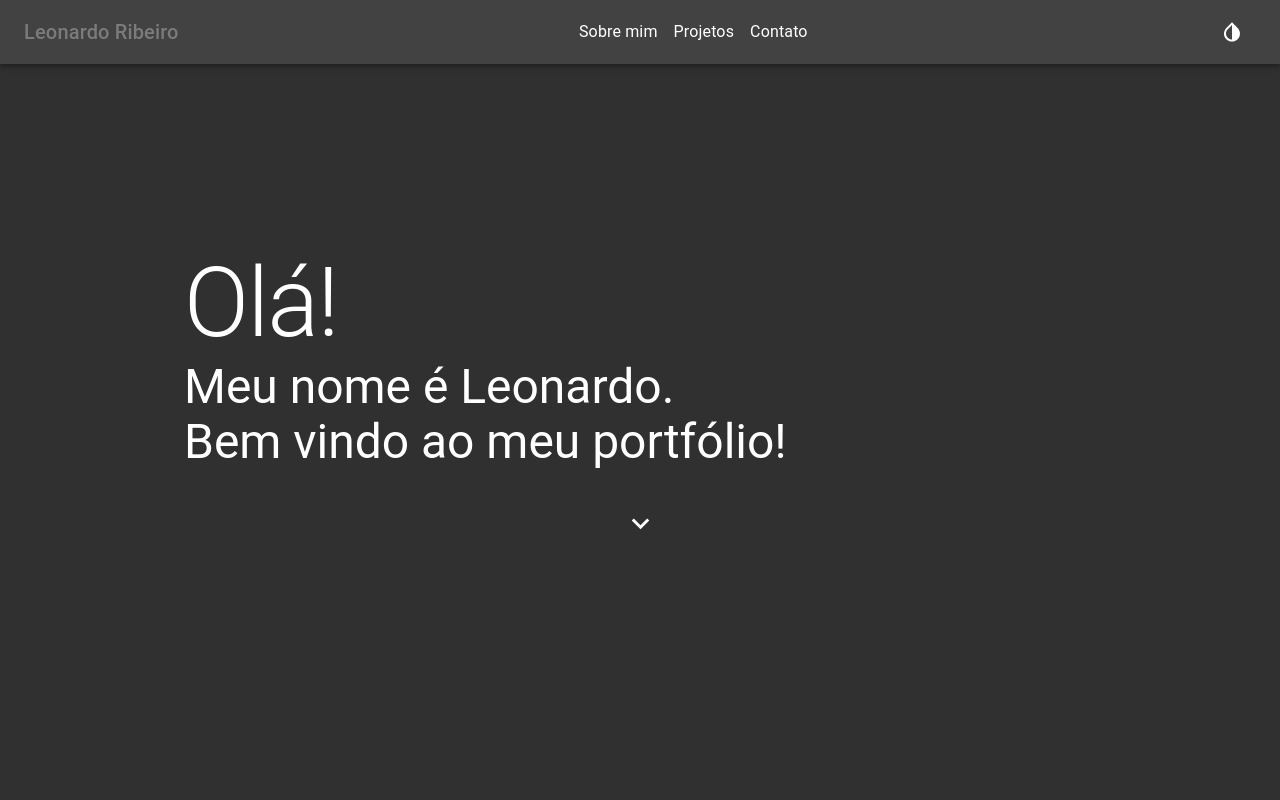
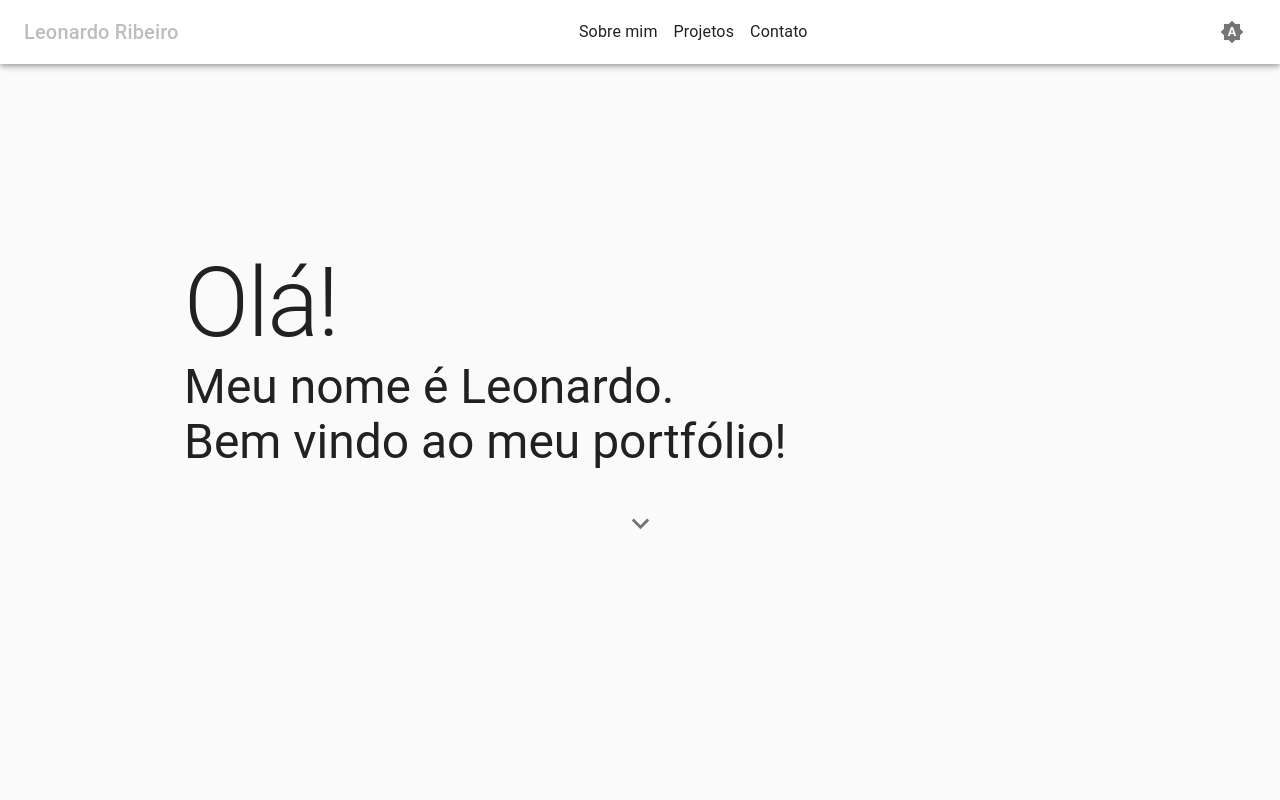
Before and after one commit to LeonardoJRibeiro/github.io, a React (Create React App) app: page / in a window 1280 px wide. Shown: the top 800 px of the page. Built offline with nearby package versions, Linux system fonts and the light colour scheme; no server answers.

Commit message:
update theme

```diff
--- a/src/components/Footer/index.tsx
+++ b/src/components/Footer/index.tsx
@@ -1,5 +1,5 @@
 import React from 'react';
-import { Toolbar, Grid, Typography, ListItem, Container, } from '@material-ui/core';
+import { Grid, Typography, ListItem, Container, } from '@material-ui/core';
 import GitHubIcon from '@material-ui/icons/GitHub';
 
 const Footer: React.FC = () => {
--- a/src/components/NavBar/index.tsx
+++ b/src/components/NavBar/index.tsx
@@ -1,8 +1,10 @@
-import React, { useContext, useState } from 'react';
+import React, { memo, useCallback, useContext, useMemo, useState } from 'react';
 import { AppBar, Toolbar, Grid, Typography, makeStyles, Tooltip, IconButton, Hidden, Menu, ListItem, ListItemIcon, ListItemText, List } from '@material-ui/core';
 import { Link } from 'react-scroll';
 import ThemeContext from '../../contexts/ThemeContext';
-import InvertColorsIcon from '@material-ui/icons/InvertColors';
+import BrightnessAutoIcon from '@material-ui/icons/BrightnessAuto';
+import BrightnessLowIcon from '@material-ui/icons/BrightnessLow';
+import BrightnessHighIcon from '@material-ui/icons/BrightnessHigh';
 import MenuIcon from '@material-ui/icons/Menu';
 import InfoIcon from '@material-ui/icons/Info';
 import CodeIcon from '@material-ui/icons/Code';
@@ -19,7 +21,7 @@ const useStyles = makeStyles((theme) => ({
 
 const NavBar: React.FC = () => {
   const classes = useStyles();
-  const { dark, changeTheme } = useContext(ThemeContext);
+  const { theme, changeTheme, getNextTheme } = useContext(ThemeContext);
 
   const [anchorEl, setAnchorEl] = useState(null);
 
@@ -30,6 +32,54 @@ const NavBar: React.FC = () => {
   const handleClose = () => {
     setAnchorEl(null);
   };
+
+  const handleTheme = useCallback(() => {
+    changeTheme(getNextTheme());
+  }, [changeTheme, getNextTheme]);
+
+  const getIconTheme = useCallback(() => {
+    switch (theme) {
+      case "auto": {
+        return <BrightnessAutoIcon />
+      }
+      case "dark": {
+        return <BrightnessLowIcon />
+      }
+      case "light": {
+        return <BrightnessHighIcon />
+      }
+    }
+  }, [theme]);
+
+  const getIconButtonTheme = useMemo(() => {
+    const nexTheme = getNextTheme();
+    let nexThemeName = "";
+    switch (nexTheme) {
+      case "auto": {
+        nexThemeName = "automático";
+        break;
+      }
+      case "dark": {
+        nexThemeName = "escuro";
+        break;
+      }
+      case "light": {
+        nexThemeName = "claro";
+        break;
+      }
+    }
+    return (
+      <Tooltip title={`Alterar tema para ${nexThemeName}`}>
+        <IconButton onClick={handleTheme}>
+          {
+            getIconTheme()
+          }
+        </IconButton>
+      </Tooltip>
+    )
+  }, [getIconTheme, getNextTheme, handleTheme]);
+
+
 
   return (
     <>
@@ -71,11 +121,7 @@ const NavBar: React.FC = () => {
                 </Grid>
               </Grid>
               <Grid item>
-                <Tooltip title={`Alterar tema para ${dark ? "claro" : "escuro"}`}>
-                  <IconButton onClick={() => changeTheme()}>
-                    <InvertColorsIcon />
-                  </IconButton>
-                </Tooltip>
+                {getIconButtonTheme}
               </Grid>
             </Hidden>
           </Grid>
@@ -116,12 +162,9 @@ const NavBar: React.FC = () => {
                   </ListItemText>
                 </ListItem>
               </Link>
-              <ListItem button onClick={() => changeTheme()}>
+              <ListItem button onClick={handleTheme}>
                 <ListItemIcon>
-                  <Tooltip title={`Alterar tema para ${dark ? "claro" : "escuro"}`}>
-
-                    <InvertColorsIcon />
-                  </Tooltip>
+                  {getIconButtonTheme}
                 </ListItemIcon>
                 <ListItemText>
                   <Typography>Alterar tema</Typography>
@@ -135,4 +178,4 @@ const NavBar: React.FC = () => {
   );
 }
 
-export default NavBar;
+export default memo(NavBar);
--- a/src/contexts/ThemeContext/index.tsx
+++ b/src/contexts/ThemeContext/index.tsx
@@ -1,28 +1,29 @@
-import React, { createContext, useState, useEffect } from "react";
-import { ThemeProvider as ThemeProviderMUI, createMuiTheme, responsiveFontSizes, Paper } from "@material-ui/core";
+import React, { createContext, useState, useEffect, useCallback } from "react";
+import { ThemeProvider as ThemeProviderMUI, createMuiTheme, responsiveFontSizes, Paper, useMediaQuery } from "@material-ui/core";
+
+interface Theme {
+  theme: "dark" | "light" | "auto";
+}
 
 interface ThemeContextValues {
-  changeTheme: () => void,
-  changeFontSize: (novoTamanho: number) => void,
-  dark: boolean,
-  fontSize: number,
+  changeTheme: (newTheme: Theme['theme']) => void;
+  changeFontSize: (novoTamanho: number) => void;
+  getNextTheme: () => Theme['theme'];
+  theme: Theme['theme'];
+  fontSize: number;
 }
 
 const ThemeContext = createContext<ThemeContextValues>({} as ThemeContextValues);
 
 export const ThemeProvider: React.FC = ({ children }) => {
-  const [dark, setDark] = useState<boolean>(true);
+  const [theme, setTheme] = useState<Theme['theme']>("auto");
   const [fontSize, setFontSize] = useState<number>(14);
 
-  const changeTheme = () => {
-    if (dark) {
-      setDark(false);
-      localStorage.setItem("dark", JSON.stringify(false));
-    }
-    else {
-      setDark(true);
-      localStorage.setItem("dark", JSON.stringify(true));
-    }
+  const prefersDarkTheme = useMediaQuery("(prefers-color-scheme: dark)");
+
+  const changeTheme = (newTheme: Theme['theme']) => {
+    localStorage.setItem("theme", newTheme);
+    setTheme(newTheme);
   }
 
   function changeFontSize(newSize: number) {
@@ -33,10 +34,9 @@ export const ThemeProvider: React.FC = ({ children }) => {
   }
 
   useEffect(() => {
-    const dark = localStorage.getItem("dark");
-    console.log(dark)
-    if (dark) {
-      setDark(JSON.parse(dark));
+    const theme = localStorage.getItem("theme");
+    if (theme) {
+      setTheme(theme as Theme['theme']);
     }
     const fontSize = localStorage.getItem("fontSize");
     if (fontSize) {
@@ -44,16 +44,43 @@ export const ThemeProvider: React.FC = ({ children }) => {
     }
   }, []);
 
-  const theme = createMuiTheme({
+  const getTheme = useCallback(() => {
+    switch (theme) {
+      case "auto": {
+        return prefersDarkTheme ? "dark" : "light";
+      }
+      case "dark": {
+        return "dark"
+      }
+      case "light": {
+        return "light"
+      }
+    }
+  }, [prefersDarkTheme, theme]);
+
+  const getNextTheme = useCallback((): Theme['theme'] => {
+    switch (theme) {
+      case "auto": {
+        return "dark"
+      }
+      case "dark": {
+        return "light"
+      }
+      case "light": {
+        return "auto"
+      }
+    }
+  }, [theme]);
+
+  const appTheme = createMuiTheme({
     palette: {
-      type: dark ? "dark" : "light",
+      type: getTheme(),
     },
-
   });
 
   return (
-    <ThemeContext.Provider value={{ changeTheme, changeFontSize, dark, fontSize }}>
-      <ThemeProviderMUI theme={responsiveFontSizes(theme)}>
+    <ThemeContext.Provider value={{ changeTheme, changeFontSize, theme, fontSize, getNextTheme }}>
+      <ThemeProviderMUI theme={responsiveFontSizes(appTheme)}>
         <Paper square>
           {children}
         </Paper>
```
